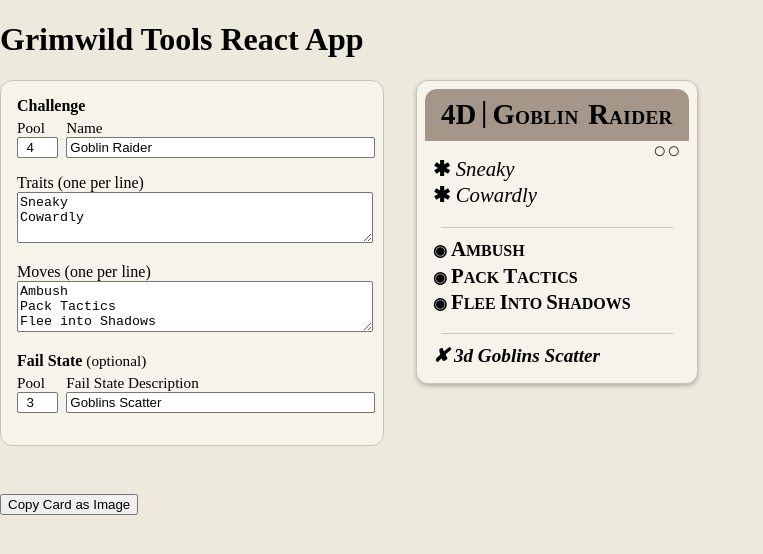
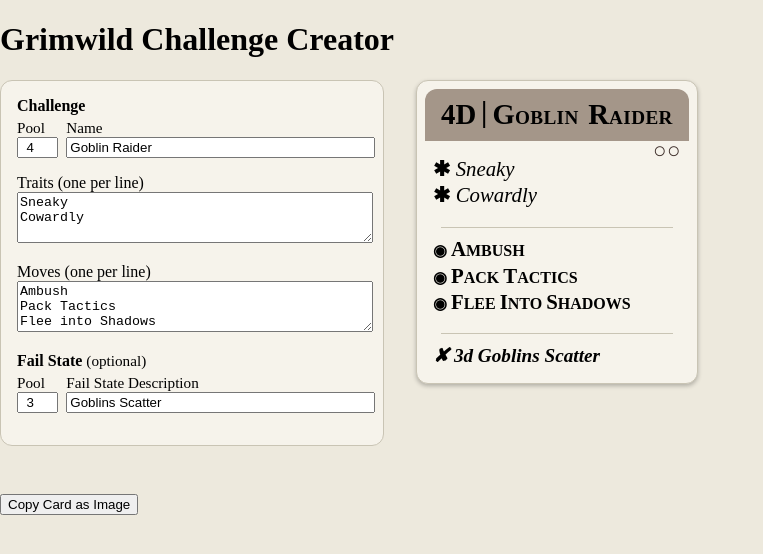
Before and after one commit to mvillaronga/grimwild-tools, a React (Vite) app: page / in a window 1280 px wide. Shown: the top 554 px of the page, without its empty margins (0-763 px from the left). Built offline with nearby package versions, Linux system fonts and the light colour scheme.

Commit message:
update name

```diff
--- a/index.html
+++ b/index.html
@@ -4,7 +4,7 @@
     <meta charset="UTF-8" />
     <link rel="icon" href="/favicon.ico" />
     <meta name="viewport" content="width=device-width, initial-scale=1.0" />
-    <title>Grimwild Tools React</title>
+    <title>Grimwild Challenge Creator</title>
   </head>
   <body>
     <div id="root"></div>
--- a/src/App.jsx
+++ b/src/App.jsx
@@ -48,7 +48,7 @@ function App() {
 
   return (
     <div>
-      <h1>Grimwild Tools React App</h1>
+      <h1>Grimwild Challenge Creator</h1>
       <div style={{ display: "flex", alignItems: "flex-start", gap: "2rem" }}>
         <ObstacleForm
           pool={pool}
```
Also changed, not shown: 1 other file (tests, documents, lock files or other folders).
